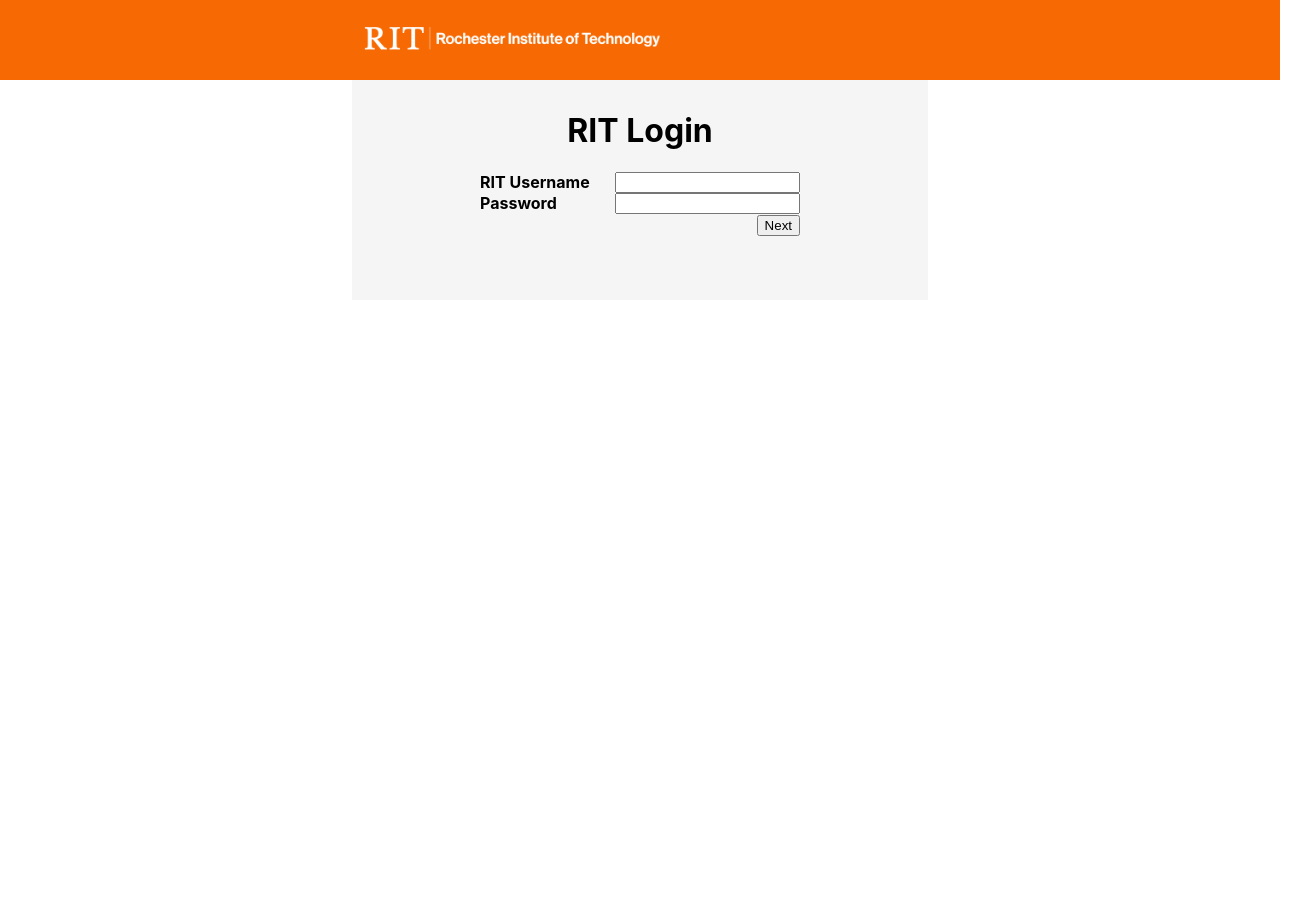
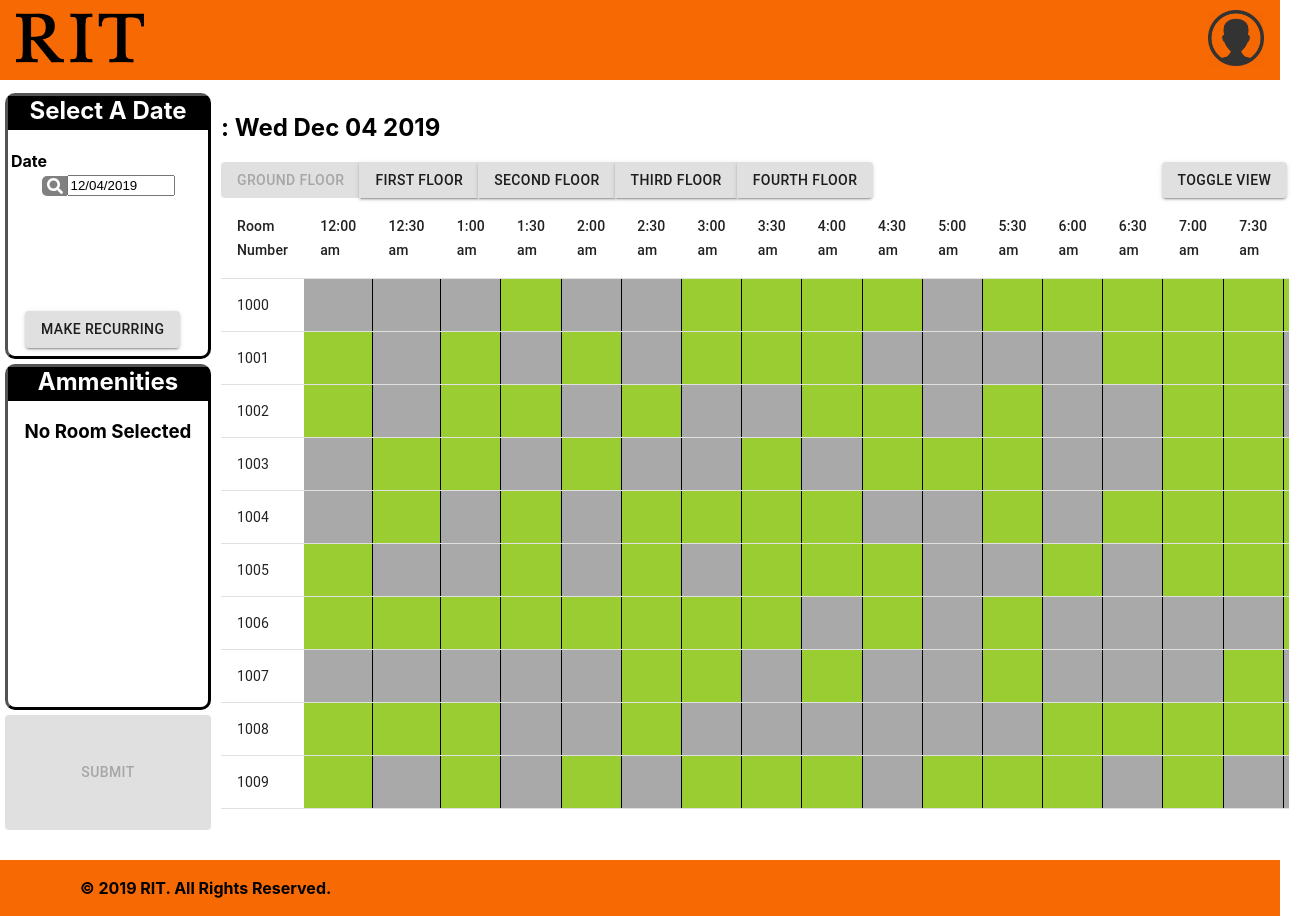
Before and after one commit to mev1482/reserve-system, a React (Create React App) app: page /sign-in in a window 1280 px wide. Shown: the whole page, 1309 px wide, since content can reach past the window. Before the commit the page ends 800 px from the top, so only its background shows below. Built offline with nearby package versions, Linux system fonts and the light colour scheme; the HTML template or start-up script is replaced by a standard one.

Commit message:
Recurring and access levels

```diff
--- a/src/App.js
+++ b/src/App.js
@@ -26,21 +26,7 @@
     <Router>
       <div>
         <Switch>
-          <Route exact path="/">
-            <HomePage
-              username={username}
-              signOut={signOut}
-            />
-          </Route>
-          <Route path="/sign-in">
-            <SignInPage
-              username={username}
-              password={password}
-              setUsername={setUsername}
-              setPassword={setPassword}
-            />
-          </Route>
-          <Route path="/reserve" render={(props) =>
+          <Route path="/" render={(props) =>
             <ReservePage
               username={username}
               signOut={signOut}
@@ -102,6 +88,7 @@
       />
       <Reserve
         location={location}
+        username={username}
       />
       <Footer />
     </>
--- a/src/components/Reserve.js
+++ b/src/components/Reserve.js
@@ -18,9 +18,21 @@
     const data = this.reserveData.fakeData(0, 10);
     const buildingInfo = this.reserveData.buildingInfo(_.get(props.location, 'state.location',null));
 
+    var canRecur = false;
+    if(props.username === "Mr.Smith") {
+      canRecur = true;
+    }
+    else if(props.username === "mev5063" &&
+       _.get(this.props.location.state,'location') === "recreation") {
+         canRecur =true;
+    }
+
     this.state = {
       showMap: false,
+      endDate: (new Date(Date.now() + 6996e5)).toDateString(),
       timeColumns,
+      canRecur,
+      isRecurring: false,
       data,
       buildingInfo,
       floorSelected: 0,
@@ -38,6 +50,8 @@
     this.setDate = this.setDate.bind(this);
     this.setData = this.setData.bind(this);
     this.deselectRoom = this.deselectRoom.bind(this);
+    this.isRecurring = this.isRecurring.bind(this);
+    this.setEndDate = this.setEndDate.bind(this);
   }
 
   setData(floorSelected) {
@@ -86,6 +100,25 @@
     this.setState(stateHolder);
   }
 
+  setEndDate(newDate) {
+    const stateHolder = _.clone(this.state);
+    stateHolder.endDate = newDate.toDateString();
+    stateHolder.displayInformation = {
+      roomSelected: false,
+      selectedTime: null,
+      selectedRoom: null,
+      building: null,
+    };
+    stateHolder.data = this.reserveData.fakeData(0, this.state.showMap ? 1 : 10);
+    this.setState(stateHolder);
+  }
+
+  isRecurring(isRecurring) {
+    var stateHolder = _.clone(this.state);
+    stateHolder.isRecurring = isRecurring;
+    this.setState(stateHolder);
+  }
+
   deselectRoom(time, room) {
     const stateHolder = _.clone(this.state);
     _.forEach(stateHolder.data, (dataSegment) => {
@@ -122,7 +155,7 @@
     return (
       <div className="reserve-main">
         <div className="left-side-reserve">
-          <DateSelector setDate={this.setDate} />
+          <DateSelector isRecurring={this.isRecurring} setDate={this.setDate} canRecur={state.canRecur} setEndDate={this.setEndDate} />
           <Ammenities displayInformation={state.displayInformation} />
           <SubmitButton building={building} reservationInfo={_.clone(this.state.displayInformation)}/>
         </div>
@@ -132,6 +165,7 @@
             {' '}:
             {' '}
             {state.date}
+            {this.state.isRecurring ? " - " + this.state.endDate : ''}
           </h2>
           <ButtonSection
             floors={_.get(state.buildingInfo,'floors',[])}
--- a/src/components/reserve-page/DateSelector.js
+++ b/src/components/reserve-page/DateSelector.js
@@ -1,6 +1,7 @@
 import React from 'react';
 import DatePicker from "react-datepicker";
 import _ from 'lodash';
+import Button from '@material-ui/core/Button';
 import { FontAwesomeIcon } from '@fortawesome/react-fontawesome'
 import { faSearch } from '@fortawesome/free-solid-svg-icons'
 import './reserve-page.css'
@@ -11,14 +12,21 @@
     constructor(props) {
       super(props);
       this.state = {
-        selectedDate: new Date()
+        selectedDate: new Date(),
+        selectedEndDate: new Date(Date.now() + 6996e5),
+        isRecurring: false,
       };
       this.click(this.state.selectedDate);
 
       this.handleChange = this.handleChange.bind(this);
+      this.handleEndDateChange = this.handleEndDateChange.bind(this);
     }
     click = (newDate) => {
       this.props.setDate(newDate);
+    }
+
+    setParentRecurring = (isRecurring) => {
+      this.props.isRecurring(isRecurring);
     }
 
     handleChange(event) {
@@ -28,10 +36,26 @@
       this.click(event)
     }
 
+    handleEndDateChange(event) {
+      var stateHolder = _.clone(this.state);
+      stateHolder.selectedEndDate = event;
+      this.setState(stateHolder);
+      this.props.setEndDate(event)
+    }
+
+    setRecurring() {
+      var stateHolder = this.state;
+      stateHolder.isRecurring = !stateHolder.isRecurring;
+      this.setParentRecurring(stateHolder.isRecurring);
+      this.setState(stateHolder);
+    }
+
     render(){
       return (
         <div className="date-picker-component">
           <h2 className="black-header">Select A Date</h2>
+          <div className="date-content-holder">
+          <h4>{this.state.isRecurring ? "Start Date" : "Date"}</h4>
           <div className="date-icon-holder">
               <div className="search-icon-wrapper">
                 <FontAwesomeIcon icon={faSearch} color="white"/>
@@ -43,6 +67,25 @@
                   selected={this.state.selectedDate}
                   onChange={this.handleChange}/>
             </div>
+            {this.state.isRecurring ?
+              <>
+              <h4>End Date:</h4>
+              <div className="date-icon-holder">
+                  <div className="search-icon-wrapper">
+                    <FontAwesomeIcon icon={faSearch} color="white"/>
+                  </div>
+                  <DatePicker
+                      className="date-picker"
+                      minDate={new Date(Date.now() + 6996e5)}
+                      maxDate={new Date(Date.now() + 102096e5)}
+                      selected={this.state.selectedEndDate}
+                      onChange={this.handleEndDateChange}/>
+                </div></> : <></>}
+          </div>
+          {this.props.canRecur === false ?
+          <div className="recurring-wrapper">
+            <Button color={this.state.isRecurring ? "primary" : ""} variant="contained" onClick={() => this.setRecurring()}>Make Recurring</Button>
+          </div> : <></>}
         </div>
       )
     }
--- a/src/components/reserve-page/reserve-page.css
+++ b/src/components/reserve-page/reserve-page.css
@@ -1,6 +1,6 @@
 /* Date Component */
 .date-picker-component {
-  height: 210px;
+  height: 260px;
   width: 200px;
   margin-bottom: 5px;
   border-radius: 10px;
@@ -11,16 +11,29 @@
   display: flex;
   flex-direction: row;
   justify-content: center;
-  margin-top: 20px;
+}
+
+.date-content-holder{
+  height: 150px;
 }
 
 .date-picker {
   width: 100px;
 }
 
+.recurring-wrapper {
+  margin-left: 17px;
+  margin-top: 10px;
+}
+
+h4 {
+  margin-bottom: 3px;
+  margin-left: 3px;
+}
+
 /*Ammenities Component*/
 .ammenities-component {
-  height: 400px;
+  height: 340px;
   width: 200px;
   margin-bottom: 5px;
   border-radius: 10px;
--- a/src/components/shared/Header.js
+++ b/src/components/shared/Header.js
@@ -11,13 +11,23 @@
     signOut();
     setRedirect(true);
   };
+  var accessLevel = "Student"
+  if(username === "Mr.Smith") {
+    accessLevel = "Faculty"
+  }
+  else if(username === "mev5063") {
+    accessLevel = "Club Leader";
+  }
+  else {
+    accessLevel = "Student"
+  }
   return (
     <div className="account-menu">
       <span>
         Logged in as:&nbsp;
         {username}
       </span>
-      <span>Access: Student</span>
+      <span>Access: {accessLevel}</span>
       <button
         id="sign-out-button"
         className="asText"
```
Lines whose indentation alone changed are shown as unchanged.
